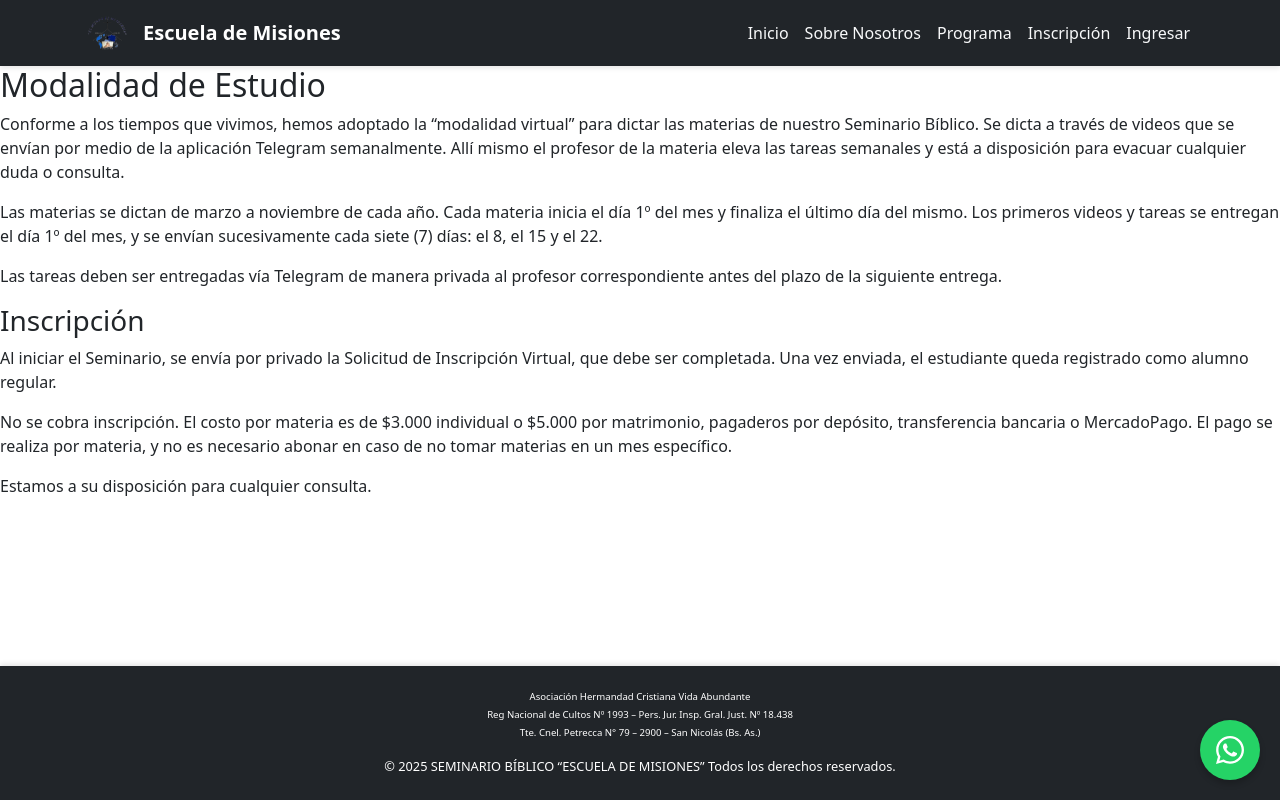
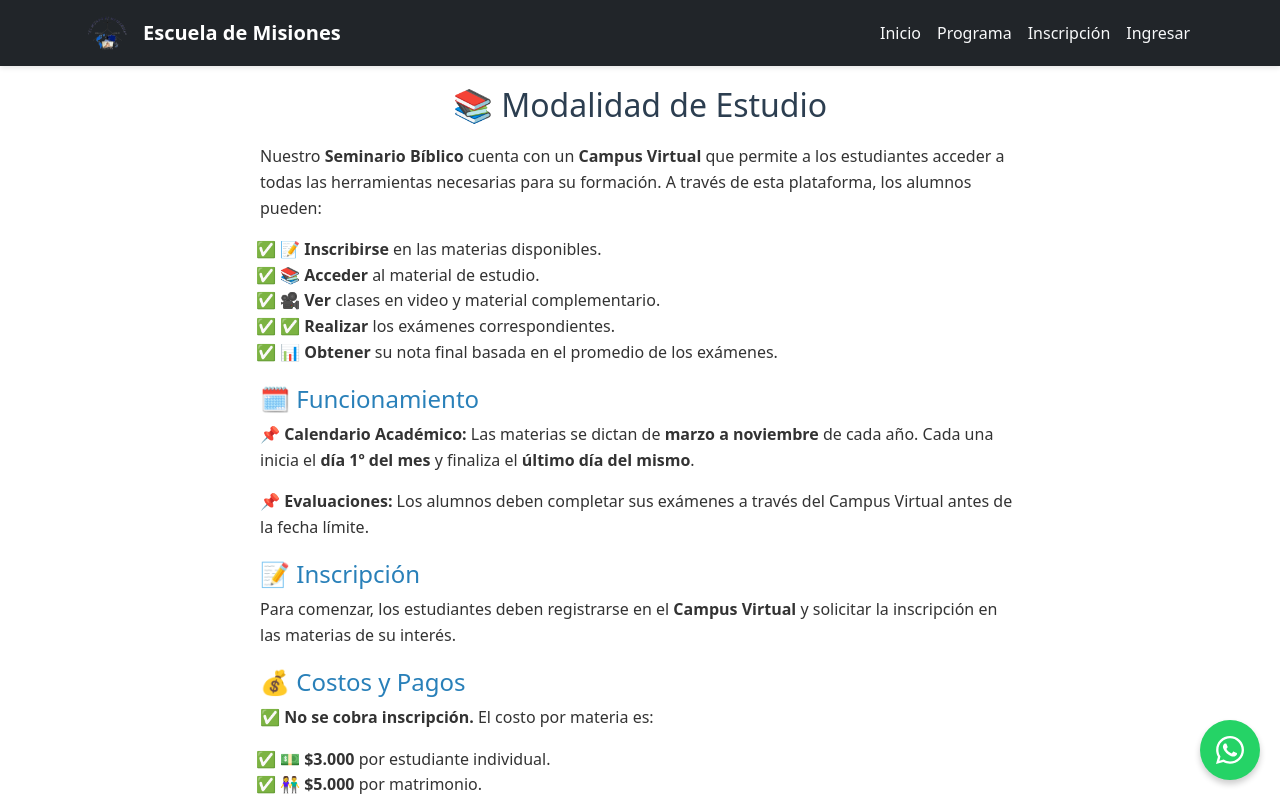
Before and after one commit to GerCenturion/escuela-de-misiones, a React (Vite) app: page / in a window 1280 px wide. Shown: the top 800 px of the page. Built offline with nearby package versions, Linux system fonts and the light colour scheme; no server answers.

Commit message:
se acomodo un poco el inicio

```diff
--- a/src/App.css
+++ b/src/App.css
@@ -1,4 +1,39 @@
 /* --- Configuración global --- */
+.about-container {
+  max-width: 800px;
+  margin: auto;
+  padding: 20px;
+  line-height: 1.6;
+  color: #333;
+}
+
+.about-title {
+  text-align: center;
+  font-size: 2rem;
+  color: #2c3e50;
+  margin-bottom: 20px;
+}
+
+.about-subtitle {
+  font-size: 1.5rem;
+  color: #2980b9;
+  margin-top: 20px;
+}
+
+.about-list {
+  padding-left: 20px;
+  list-style-type: "✅ ";
+}
+
+.about-footer {
+  font-size: 1.1rem;
+  text-align: center;
+  margin-top: 20px;
+  font-weight: bold;
+  color: #27ae60;
+}
+
+
 html, body {
   height: 100%; /* Asegura que ocupen toda la altura de la ventana */
   margin: 0;
--- a/src/components/Header.jsx
+++ b/src/components/Header.jsx
@@ -47,15 +47,7 @@ const Header = () => {
                 Inicio
               </Link>
             </li>
-            <li className="nav-item">
-              <Link
-                className="nav-link"
-                to="/about"
-                onClick={() => setIsOpen(false)}
-              >
-                Sobre Nosotros
-              </Link>
-            </li>
+
             <li className="nav-item">
               <Link
                 className="nav-link"
--- a/src/pages/Home.jsx
+++ b/src/pages/Home.jsx
@@ -2,38 +2,77 @@ import React from "react";
 
 const About = () => {
   return (
-    <section>
-      <h2>Modalidad de Estudio</h2>
+    <section className="about-container">
+      <h2 className="about-title">📚 Modalidad de Estudio</h2>
       <p>
-        Conforme a los tiempos que vivimos, hemos adoptado la “modalidad
-        virtual” para dictar las materias de nuestro Seminario Bíblico. Se dicta
-        a través de videos que se envían por medio de la aplicación Telegram
-        semanalmente. Allí mismo el profesor de la materia eleva las tareas
-        semanales y está a disposición para evacuar cualquier duda o consulta.
+        Nuestro <strong>Seminario Bíblico</strong> cuenta con un{" "}
+        <strong>Campus Virtual</strong> que permite a los estudiantes acceder a
+        todas las herramientas necesarias para su formación. A través de esta
+        plataforma, los alumnos pueden:
       </p>
+
+      <ul className="about-list">
+        <li>
+          📝 <strong>Inscribirse</strong> en las materias disponibles.
+        </li>
+        <li>
+          📚 <strong>Acceder</strong> al material de estudio.
+        </li>
+        <li>
+          🎥 <strong>Ver</strong> clases en video y material complementario.
+        </li>
+        <li>
+          ✅ <strong>Realizar</strong> los exámenes correspondientes.
+        </li>
+        <li>
+          📊 <strong>Obtener</strong> su nota final basada en el promedio de los
+          exámenes.
+        </li>
+      </ul>
+
+      <h3 className="about-subtitle">🗓️ Funcionamiento</h3>
       <p>
-        Las materias se dictan de marzo a noviembre de cada año. Cada materia
-        inicia el día 1º del mes y finaliza el último día del mismo. Los
-        primeros videos y tareas se entregan el día 1º del mes, y se envían
-        sucesivamente cada siete (7) días: el 8, el 15 y el 22.
+        📌 <strong>Calendario Académico:</strong> Las materias se dictan de{" "}
+        <strong>marzo a noviembre</strong> de cada año. Cada una inicia el{" "}
+        <strong>día 1º del mes</strong> y finaliza el{" "}
+        <strong>último día del mismo</strong>.
       </p>
+
       <p>
-        Las tareas deben ser entregadas vía Telegram de manera privada al
-        profesor correspondiente antes del plazo de la siguiente entrega.
+        📌 <strong>Evaluaciones:</strong> Los alumnos deben completar sus
+        exámenes a través del Campus Virtual antes de la fecha límite.
       </p>
-      <h3>Inscripción</h3>
+
+      <h3 className="about-subtitle">📝 Inscripción</h3>
       <p>
-        Al iniciar el Seminario, se envía por privado la Solicitud de
-        Inscripción Virtual, que debe ser completada. Una vez enviada, el
-        estudiante queda registrado como alumno regular.
+        Para comenzar, los estudiantes deben registrarse en el{" "}
+        <strong>Campus Virtual</strong> y solicitar la inscripción en las
+        materias de su interés.
       </p>
+
+      <h3 className="about-subtitle">💰 Costos y Pagos</h3>
       <p>
-        No se cobra inscripción. El costo por materia es de $3.000 individual o
-        $5.000 por matrimonio, pagaderos por depósito, transferencia bancaria o
-        MercadoPago. El pago se realiza por materia, y no es necesario abonar en
-        caso de no tomar materias en un mes específico.
+        <strong>✅ No se cobra inscripción.</strong> El costo por materia es:
       </p>
-      <p>Estamos a su disposición para cualquier consulta.</p>
+      <ul className="about-list">
+        <li>
+          💵 <strong>$3.000</strong> por estudiante individual.
+        </li>
+        <li>
+          👫 <strong>$5.000</strong> por matrimonio.
+        </li>
+      </ul>
+
+      <p>
+        Los pagos pueden realizarse mediante{" "}
+        <strong>depósito, transferencia bancaria o MercadoPago</strong>. Se paga
+        por materia, y <strong>no es obligatorio abonar si no se cursa</strong>{" "}
+        en un mes específico.
+      </p>
+
+      <p className="about-footer">
+        📩 Para más información, no dude en <strong>consultarnos.</strong>
+      </p>
     </section>
   );
 };
```
